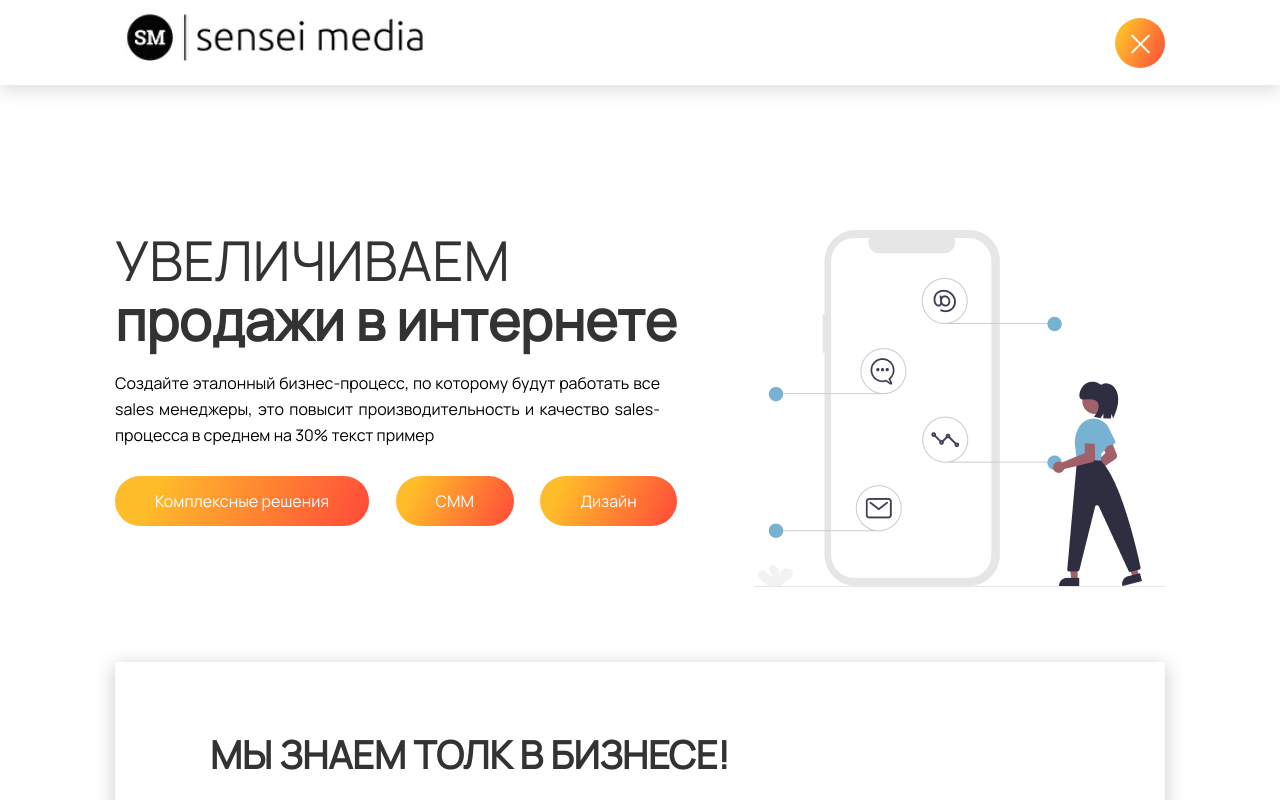
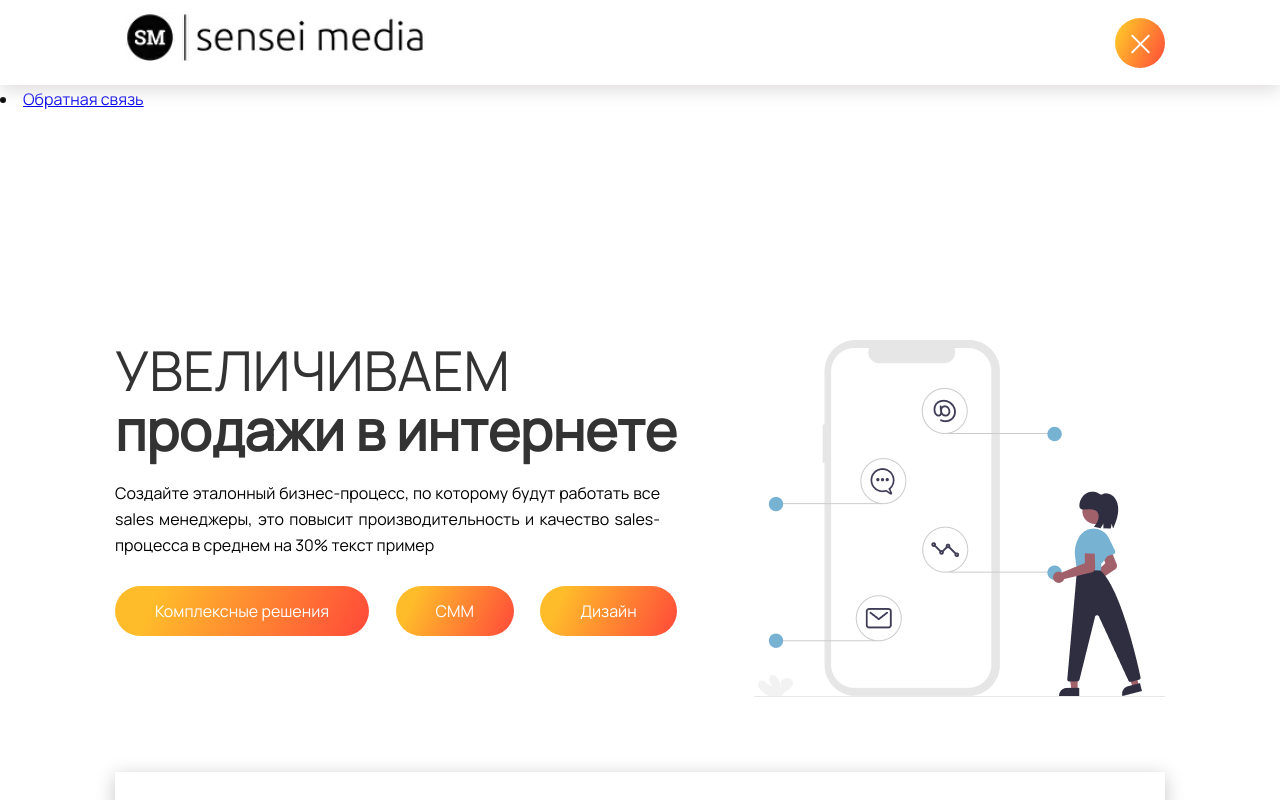
Before and after one commit to WorrryBoy/SenseiMedia, a plain HTML site: page index.html in a window 1280 px wide. Both pictures are taken after a click on the link 1140 px from the left and 42 px from the top of the page. Shown: the top 800 px of the page. Drawn offline with Linux system fonts and the light colour scheme.

Commit message:
Update index.html

```diff
--- a/index.html
+++ b/index.html
@@ -1,5 +1,5 @@
 <!DOCTYPE html>
-<html lang="en">
+<html lang="ru">
 <head>
     <meta charset="UTF-8">
     <meta http-equiv="X-UA-Compatible" content="IE=edge">
@@ -10,6 +10,17 @@
 </head>
 <body>
     <header>
+        <div class="line-burger-menu">
+            <div class="nav-burger">
+                <div class="nav-block">
+                    <li class="li-item1"> <a class="nav-item" href="#service">Услуги</a></li>
+                    <li class="li-item"> <a class="nav-item" href="#">Главная</a></li>
+                    <li class="li-item"> <a class="nav-item" href="#">Наши работы</a></li>
+                    <li class="li-item"> <a class="nav-item" href="#">Контакты</a></li>
+                    <li class="li-item"> <a class="nav-item" href="#consultation">Обратная связь</a></li>
+                </div>
+            </div>
+        </div>
         <div class="line2">
             <div class="header-line">
                 <div class="container">
@@ -41,7 +52,7 @@
                 <div class="header-screen-con">
                     <div class="left-header-screen">
                         <div class="header-screen-title">
-                            УВЕЛИЧИВАЕМ <br> <span>продажи в интернете </span>
+                            УВЕЛИЧИВАЕМ <br> <span>продaжи в интернете </span>
                         </div>
                         <div class="header-screen-desc">
                             Создайте эталонный бизнес-процесс, по которому будут работать
@@ -302,7 +313,7 @@
                     </div>
                     <div class="col-con">
                         <div class="col-info-2">
-                            <h3>ИНФОРМАЦИЯ</h3>
+                            <h3>Информация</h3>
                                 <li><a href="#">Главная</a></li>
                                 <li><a href="#">Услуги</a></li>
                                 <li><a href="#">Наши работы</a></li>
@@ -336,9 +347,13 @@
             btn.classList.toggle('enable')
         })
         let burger = document.querySelector('.menu-btn')
+        let burgerline = document.querySelector('.line-burger-menu')
+        let body = document.querySelector('body')
         burger.addEventListener('click', ()=> {
             burger.classList.toggle('span1')
             burger.classList.toggle('span2')
+            burgerline.classList.toggle('active')
+            body.classList.toggle('overflow')
         })
     </script>
 </body>
```
